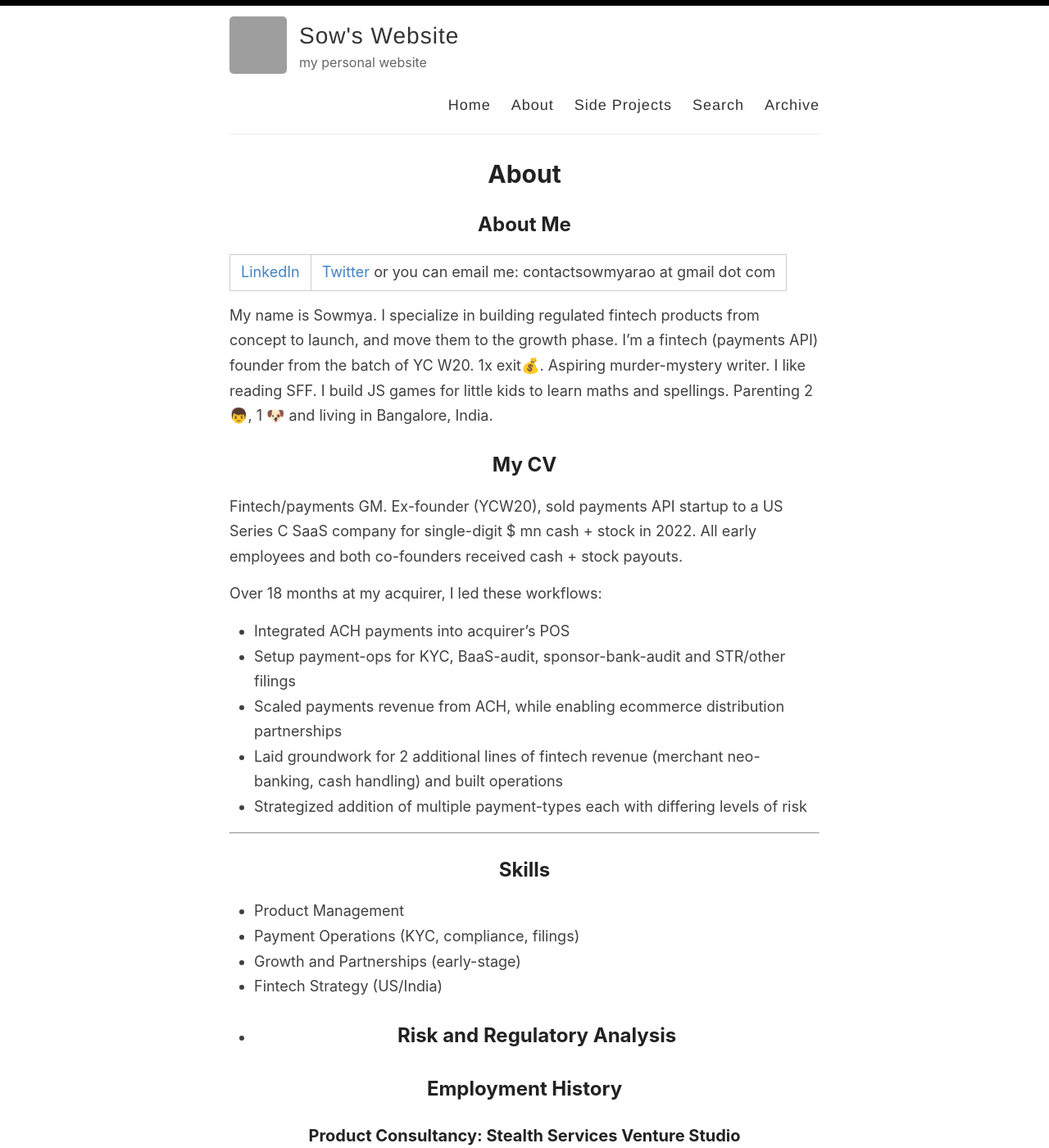
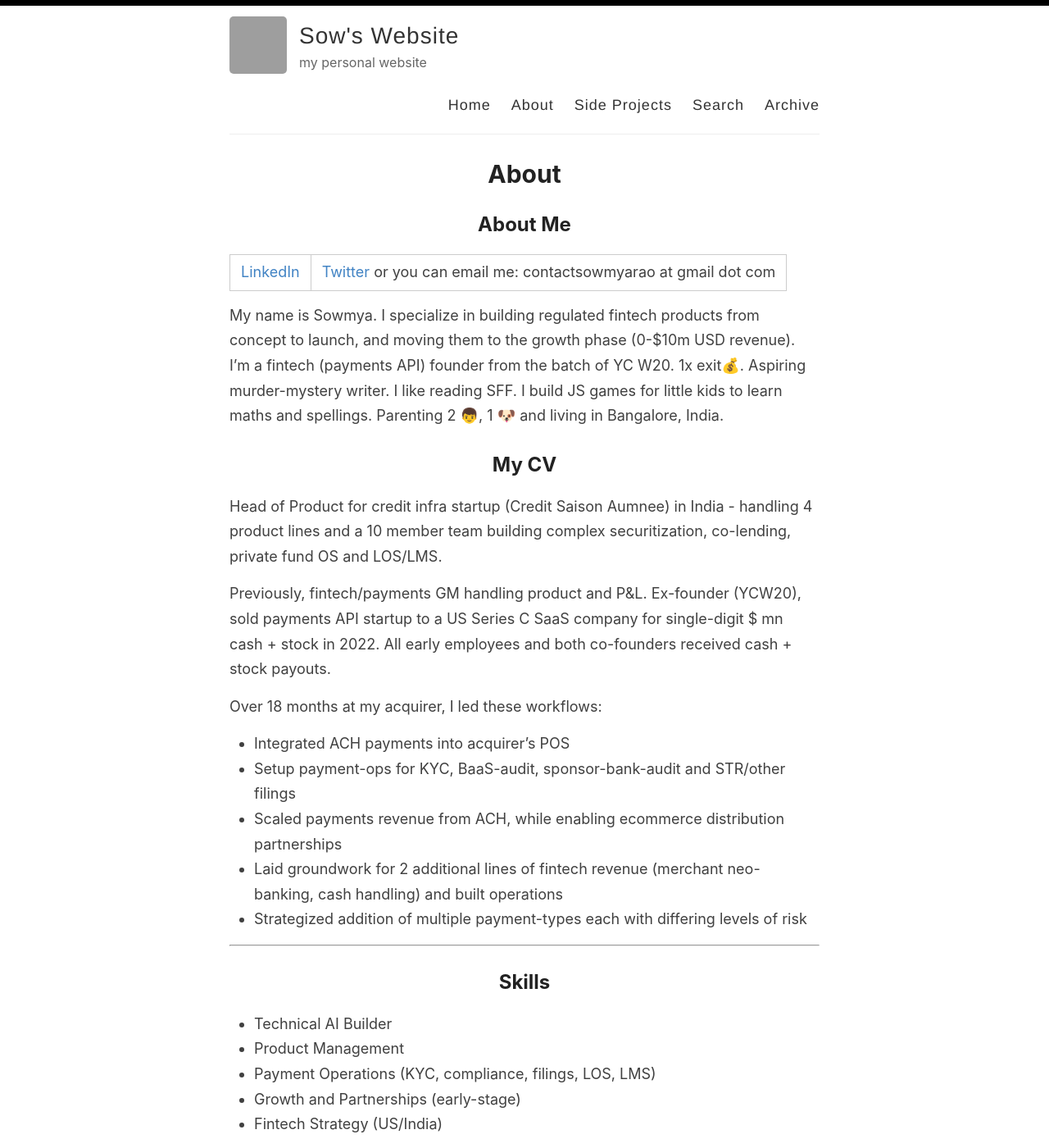
Before and after one commit to sow451/blog, a Jekyll site: the page built from _pages/about.md, in a window 1280 px wide and 1400 px high. Shown: the whole window at 82% size. Built offline with Jekyll 4.4.1, drawn with Linux system fonts in a browser that asks for light colours; some of the changed text lies outside the part shown; grey boxes are pictures that could not be loaded.

Commit message:
Update about.md

```diff
--- a/_pages/about.md
+++ b/_pages/about.md
@@ -8,11 +8,13 @@
 
  [LinkedIn](https://www.linkedin.com/in/legaljargon/) | [Twitter](https://twitter.com/sowmyarao_) or you can email me: contactsowmyarao at gmail dot com |
 
-My name is Sowmya. I specialize in building regulated fintech products from concept to launch, and move them to the growth phase. I'm a fintech (payments API) founder from the batch of YC W20. 1x exit💰. Aspiring murder-mystery writer. I like reading SFF. I build JS games for little kids to learn maths and spellings. Parenting 2 👦, 1 🐶 and living in Bangalore, India.
+My name is Sowmya. I specialize in building regulated fintech products from concept to launch, and moving them to the growth phase (0-$10m USD revenue). I'm a fintech (payments API) founder from the batch of YC W20. 1x exit💰. Aspiring murder-mystery writer. I like reading SFF. I build JS games for little kids to learn maths and spellings. Parenting 2 👦, 1 🐶 and living in Bangalore, India.
 
 ## **My CV**
 
-Fintech/payments GM. Ex-founder (YCW20), sold payments API startup to a US Series C SaaS company for single-digit $ mn cash + stock in 2022. All early employees and both co-founders received cash + stock payouts.
+Head of Product for credit infra startup (Credit Saison Aumnee) in India - handling 4 product lines and a 10 member team building complex securitization, co-lending, private fund OS and LOS/LMS.
+
+Previously, fintech/payments GM handling product and P&L. Ex-founder (YCW20), sold payments API startup to a US Series C SaaS company for single-digit $ mn cash + stock in 2022. All early employees and both co-founders received cash + stock payouts.
 
 Over 18 months at my acquirer, I led these workflows:
 - Integrated ACH payments into acquirer's POS
@@ -24,14 +26,20 @@
 ---
 
 ## **Skills**
+- Technical AI Builder
 - Product Management
-- Payment Operations (KYC, compliance, filings)
+- Payment Operations (KYC, compliance, filings, LOS, LMS)
 - Growth and Partnerships (early-stage)
 - Fintech Strategy (US/India)
 - Risk and Regulatory Analysis
 ---
 
 ## **Employment History**
+
+### Head of Product: Credit Saison Aumnee
+Jan 2025 – current
+- I lead the product team at Credit Saison Aumnee - a tech startup founded by the Japanese financial giant - Credit Saison. I strategise and lead the building of 4 distinct product lines of credit infrastructure (wholesale and retail). Under my leadership, we have launched a private fund management infra play, scaled the best co-lending and securitization product in India, and made strong MVP bets on LOS/LMS for secured asset classes. I lead a team of 12 - across product management, product design, and implementations/onboarding.
+
 
 ### Product Consultancy: Stealth Services Venture Studio
 August 2024 – November 24
```
